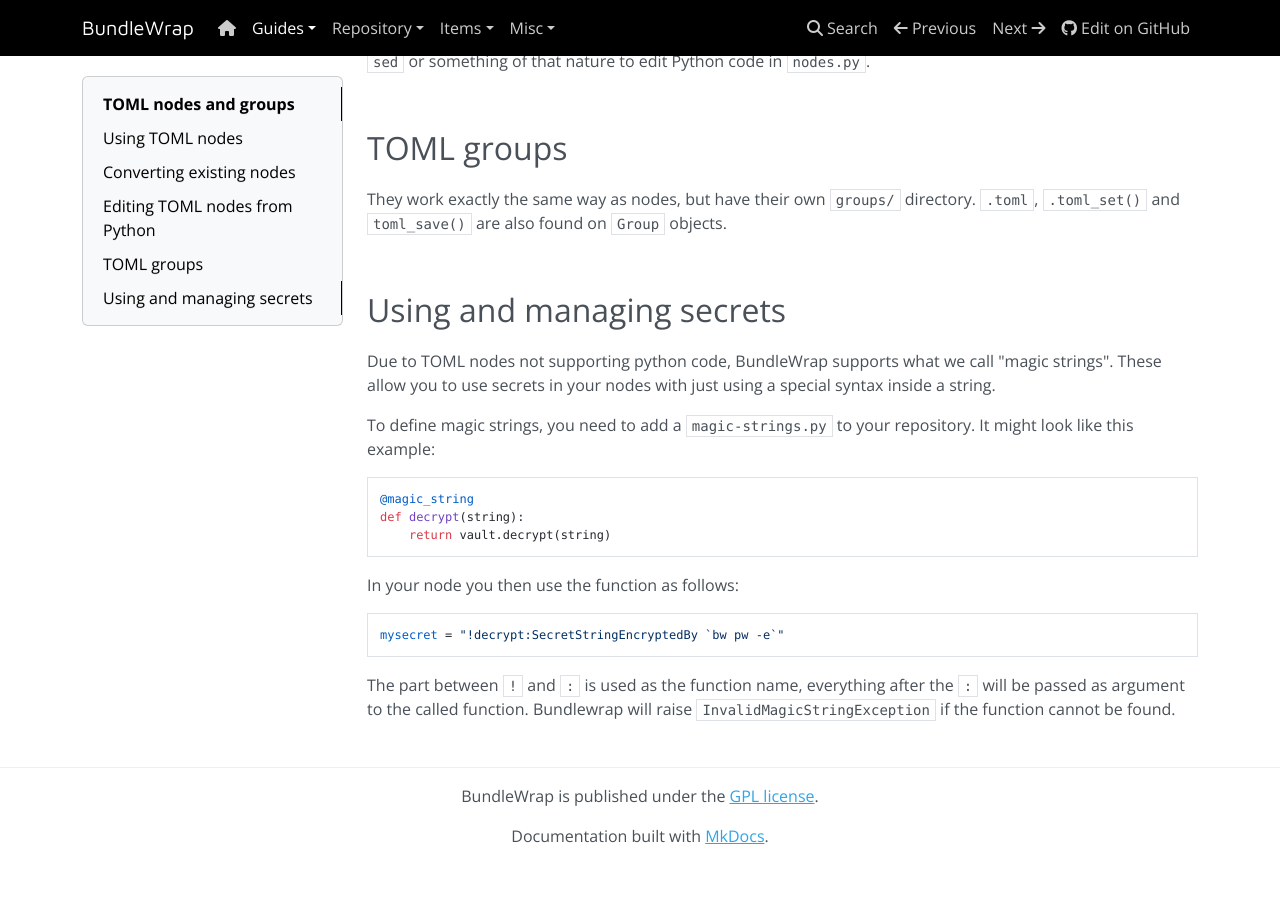
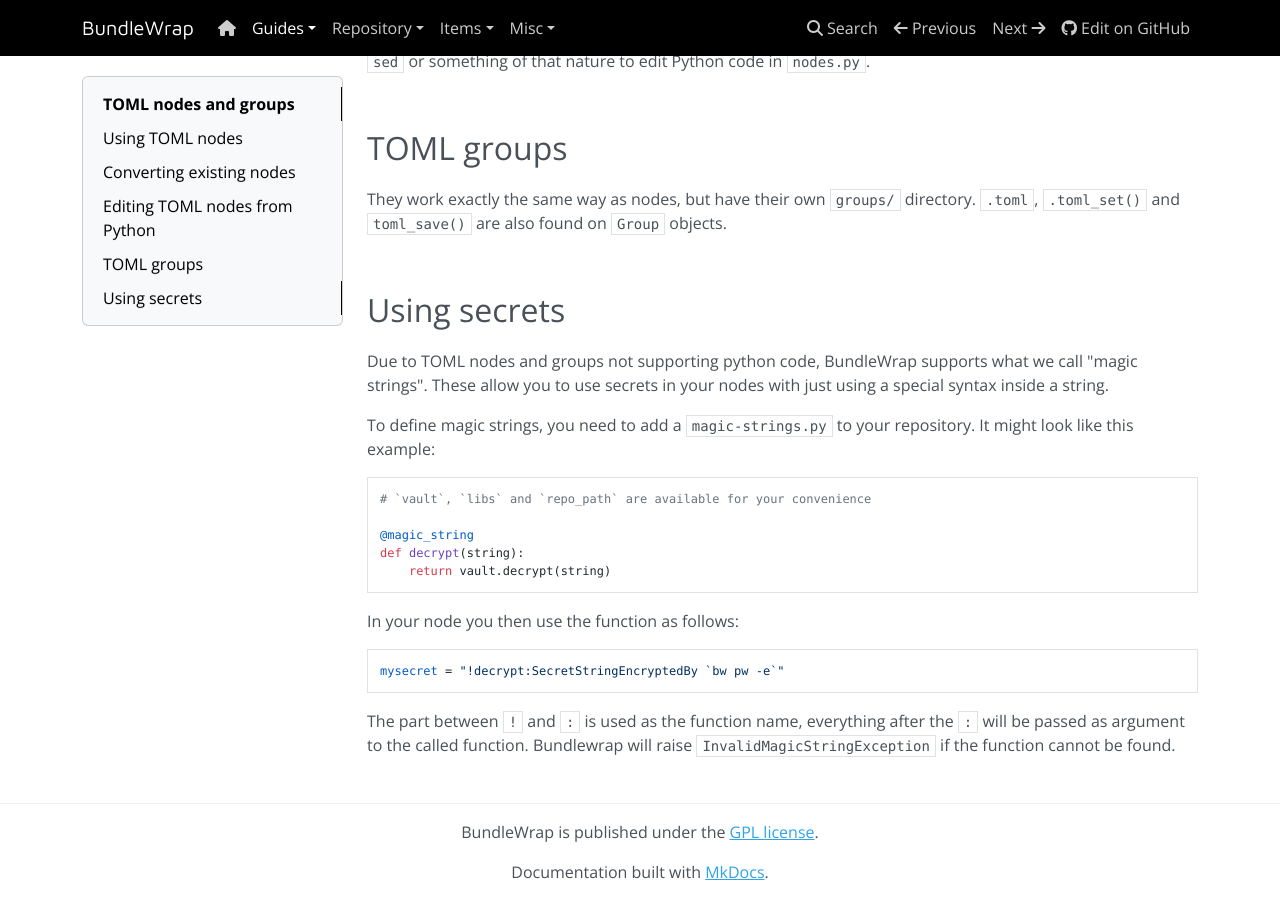
Before and after one commit to bundlewrap/bundlewrap, an MkDocs documentation site: the page built from docs/content/guide/toml.md, in a window 1280 px wide and 900 px high, scrolled down 1903 px. Built offline with MkDocs 1.6.1, drawn with Linux system fonts in a browser that asks for light colours; nearby versions of some CDN libraries; before the commit the page ends 2767 px from its top, so only the background shows below that.

Commit message:
TOML docs: refine wording for magic strings

````diff
--- a/docs/content/guide/toml.md
+++ b/docs/content/guide/toml.md
@@ -85,15 +85,17 @@
 
 <br>
 
-## Using and managing secrets
+## Using secrets
 
-Due to TOML nodes not supporting python code, BundleWrap supports what we call "magic strings".
+Due to TOML nodes and groups not supporting python code, BundleWrap supports what we call "magic strings".
 These allow you to use secrets in your nodes with just using a special syntax inside a string.
 
 To define magic strings, you need to add a `magic-strings.py` to your repository. It might look like
 this example:
 
 ```python
+# `vault`, `libs` and `repo_path` are available for your convenience
+
 @magic_string
 def decrypt(string):
     return vault.decrypt(string)
````
